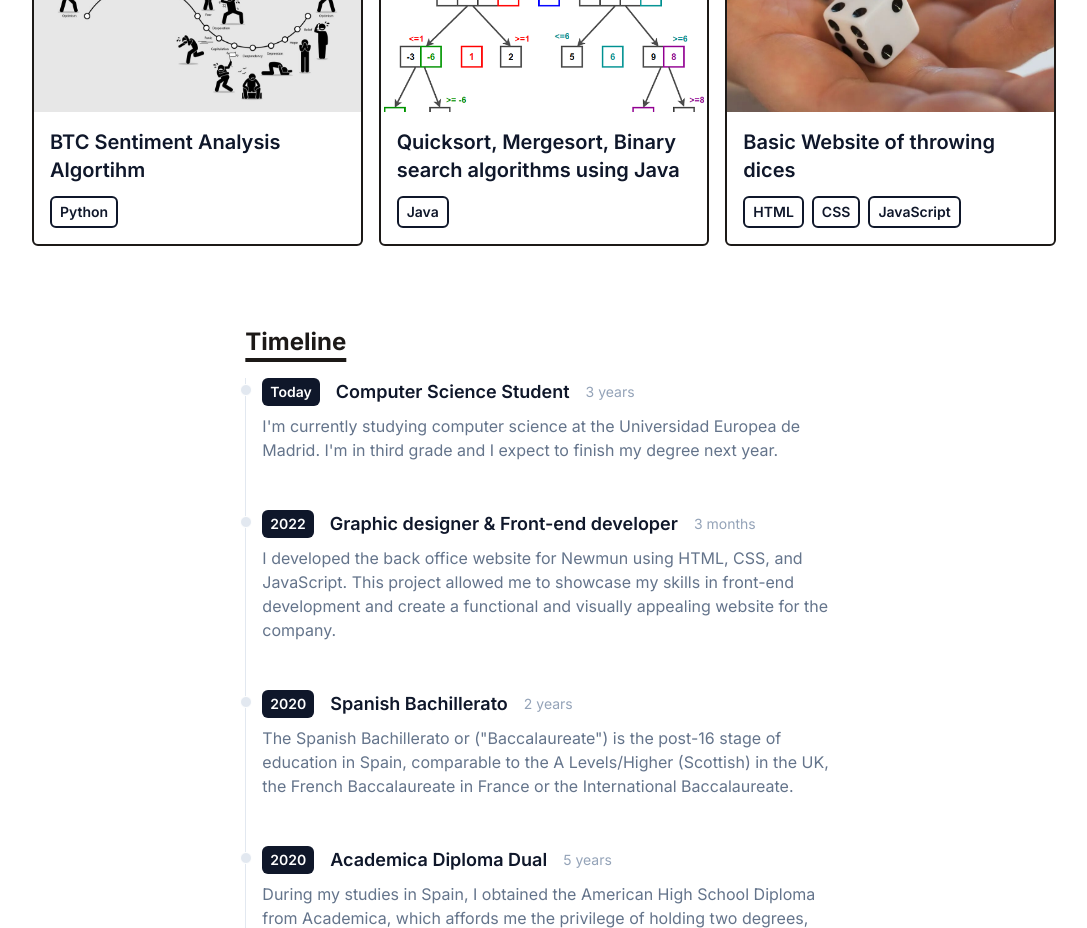
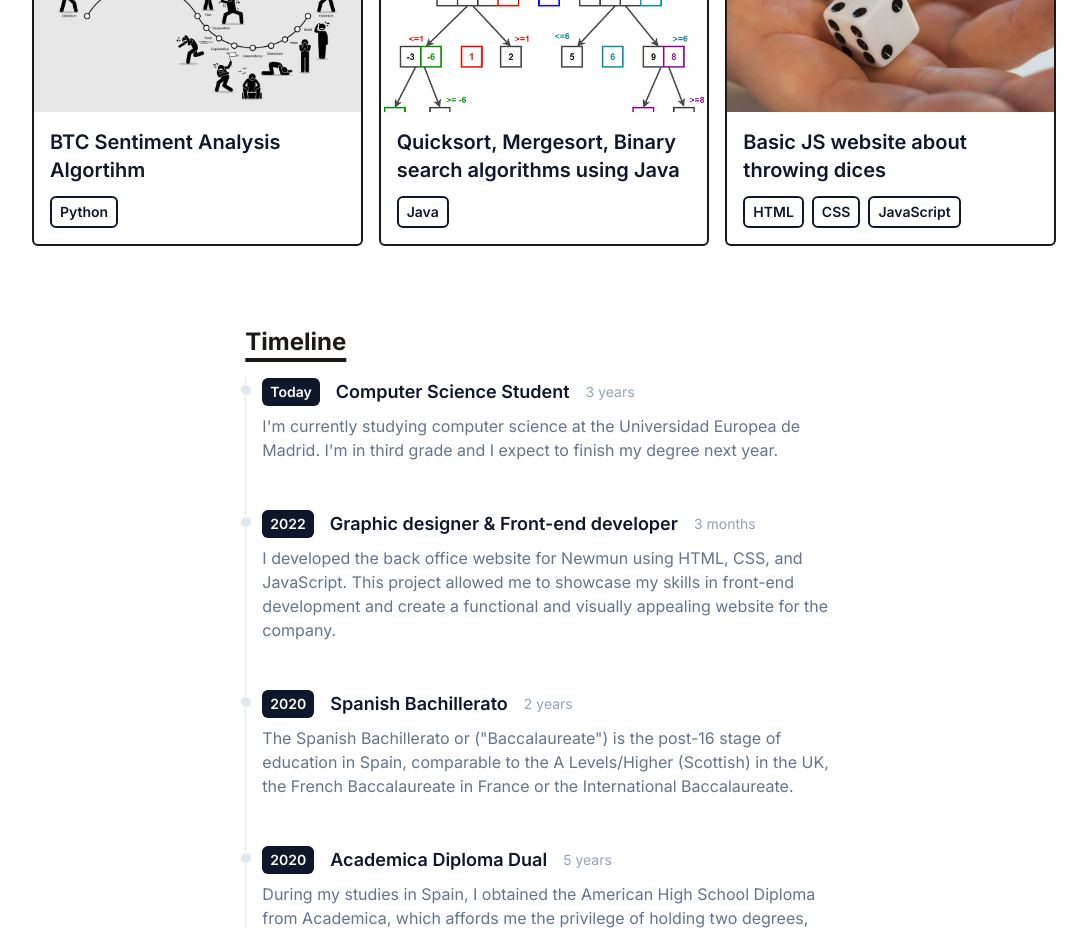
Before and after one commit to AlvaroFarreny/AlvaroFarreny.github.io, a React (Vite) app: page / in a window 1280 px wide. Shown: the part 1020-1948 px from the top of the page, without its empty margins (96-1183 px from the left). Built offline with nearby package versions, Linux system fonts and the light colour scheme.

Commit message:
portfolio update

```diff
--- a/src/data/portfolio.js
+++ b/src/data/portfolio.js
@@ -30,7 +30,7 @@ export default [
       link: 'https://github.com/AlvaroFarreny/TPA',
    },
    {
-      title: 'Basic Website of throwing dices',
+      title: 'Basic JS website about throwing dices',
       imgUrl: '/assets/lanzar-dados.jpg',
       stack: ['HTML','CSS','JavaScript'],
       link: 'https://github.com/AlvaroFarreny/Lanzar-Dados',
```
